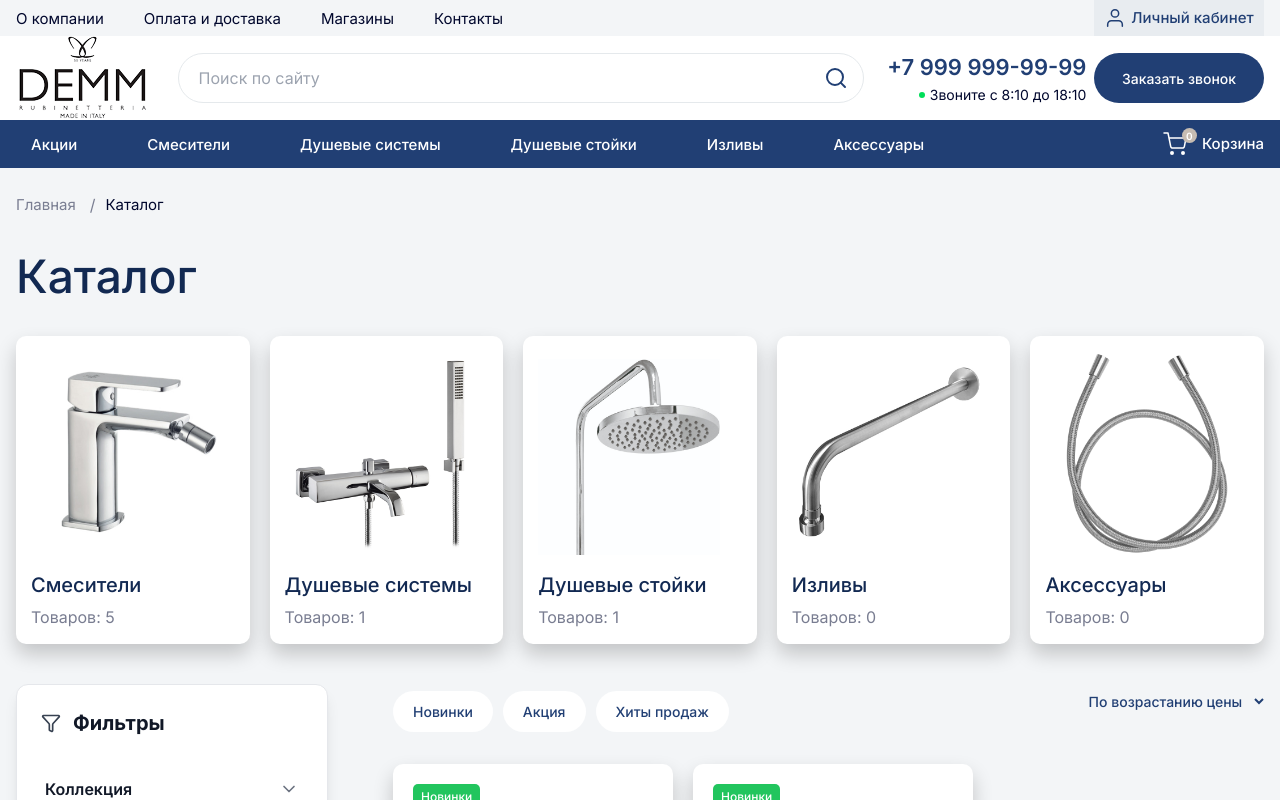
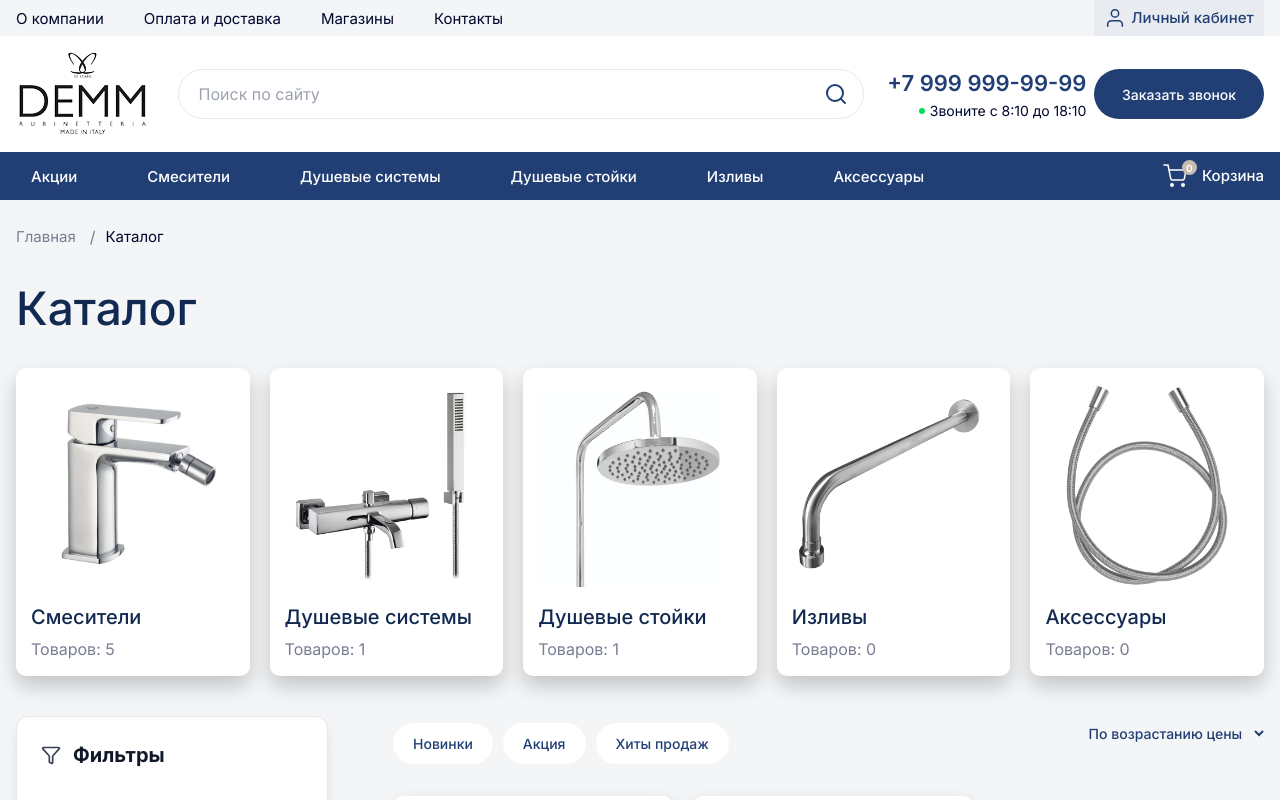
Before and after one commit to odswebdev/mixersstore, a React (Vite) app: page /mixersstore/catalog in a window 1280 px wide. Shown: the top 800 px of the page. Built offline with nearby package versions, Linux system fonts and the light colour scheme.

Commit message:
fix padding top and bottom in header

```diff
--- a/src/components/Header.jsx
+++ b/src/components/Header.jsx
@@ -201,7 +201,7 @@ const Header = () => {
           </div>
         </div>
         <div className="bg-[#fff] w-full">
-          <div className="max-w-[1300px] mx-auto px-4 flex flex-row justify-between items-center py-4 lg:py-0">
+          <div className="max-w-[1300px] mx-auto px-4 flex flex-row justify-between items-center py-4">
             {/* Логотип - 1 */}
             <div className="w-[100px] lg:w-[138px]">
               <Link to="/">
```
